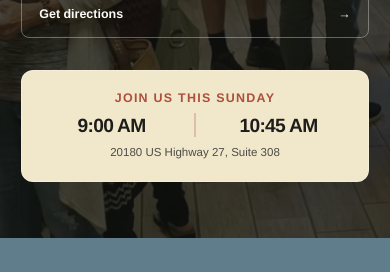
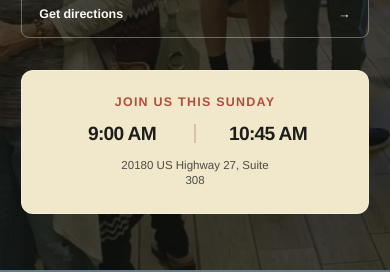
Before and after one commit to living-message-church/living-message-church, a Next.js app: page / in a window 390 px wide. Shown: the part 560-832 px from the top of the page. Built offline with nearby package versions, Linux system fonts and the light colour scheme; no server answers.

Commit message:
fix: balance mobile Sunday panel

```diff
--- a/src/styles/globals.css
+++ b/src/styles/globals.css
@@ -441,7 +441,10 @@ button, input, textarea, select { font: inherit; }
   .site-logo { width: 10rem; }
   .action-group { align-items: stretch; flex-direction: column; }
   .action-link:not(.action-text) { width: 100%; }
-  .hero-fact-card { width: 100%; }
+  .hero-fact-card { width: 100%; gap: 0.9rem; padding: 1.5rem 1.25rem; }
+  .hero-times { width: min(17rem, 100%); margin-inline: auto; column-gap: 1.25rem; }
+  .hero-times::after { top: 0; bottom: 0; }
+  .hero-fact-card small { max-width: 26ch; margin-inline: auto; }
   .footer-grid { grid-template-columns: 1fr; }
   .footer-grid > div:first-child { grid-column: auto; }
   .empty-card { grid-template-columns: 1fr; }
```
Also changed, not shown: 1 other file (tests, documents, lock files or other folders).
